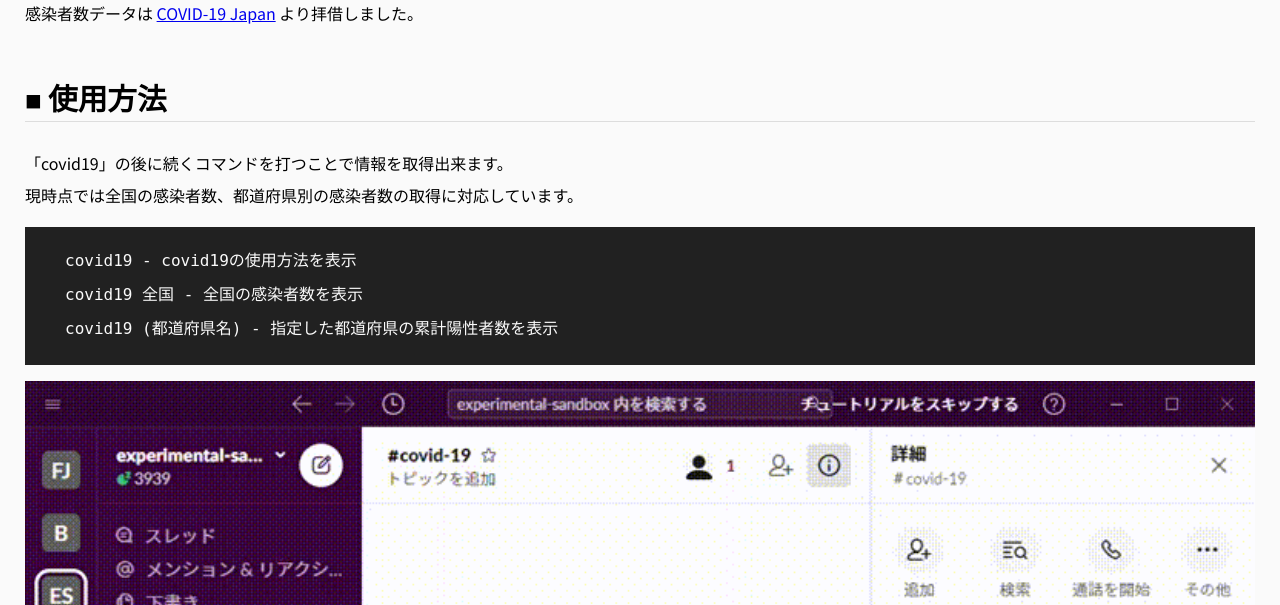
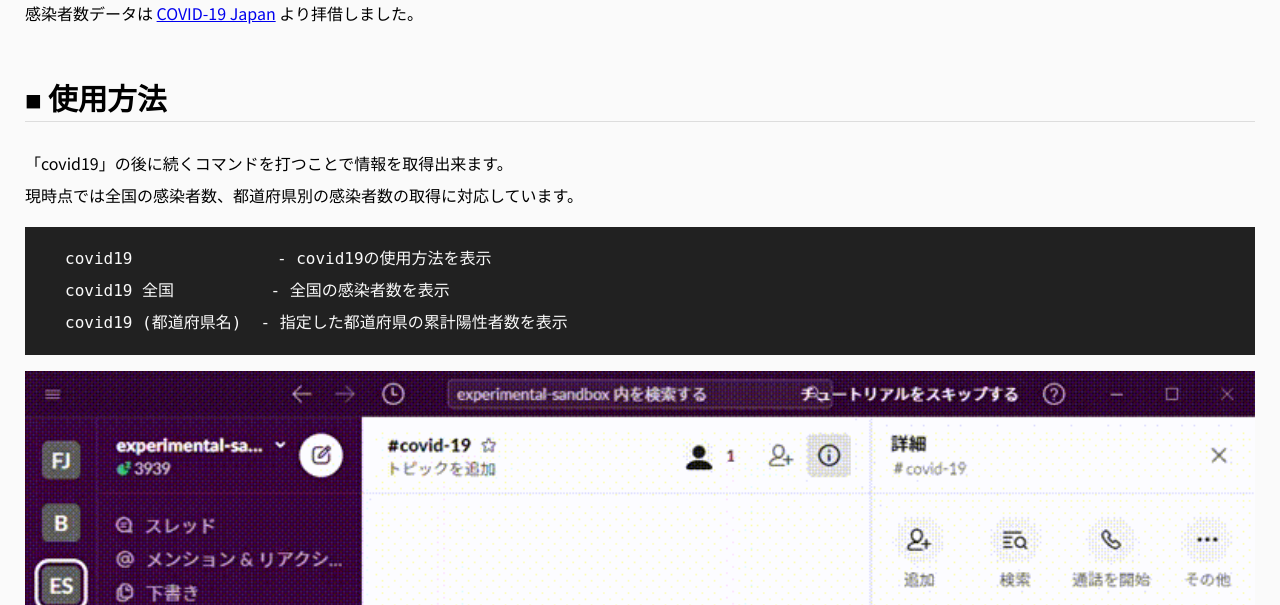
Before and after one commit to sakusaku3939/Portfolio, a PHP site: page /posts/20200713/covid-19.html in a window 1280 px wide. Shown: the part 718-1323 px from the top of the page. Run offline with PHP 8.4, Linux system fonts and the light colour scheme.

Commit message:
コードスタイルの仕様変更

```diff
--- a/posts/20200713/covid-19.html
+++ b/posts/20200713/covid-19.html
@@ -27,13 +27,11 @@
     「covid19」の後に続くコマンドを打つことで情報を取得出来ます。<br>
     現時点では全国の感染者数、都道府県別の感染者数の取得に対応しています。
 </p>
-<div class="code">
-    <code>
-        covid19 - covid19の使用方法を表示<br>
-        covid19 全国 - 全国の感染者数を表示<br>
-        covid19 (都道府県名) - 指定した都道府県の累計陽性者数を表示
-    </code>
-</div>
+<pre class="code">
+<code>covid19               - covid19の使用方法を表示
+covid19 全国          - 全国の感染者数を表示
+covid19 (都道府県名)  - 指定した都道府県の累計陽性者数を表示</code>
+</pre>
 
 <img src="output.gif" alt="">
 
--- a/posts/style.css
+++ b/posts/style.css
@@ -100,13 +100,13 @@
 .code {
     color: #FAFAFA;
     background-color: #212121;
-    padding: 16px 40px 20px;
+    padding: 16px 40px;
     margin-bottom: 16px;
     overflow-x: auto;
 }
 
-code {
-    white-space: nowrap;
+.code code {
+    white-space: pre;
 }
 
 .box {
```
Also changed, not shown: posts/20200705/39-todo.html (+7 -7 lines).
